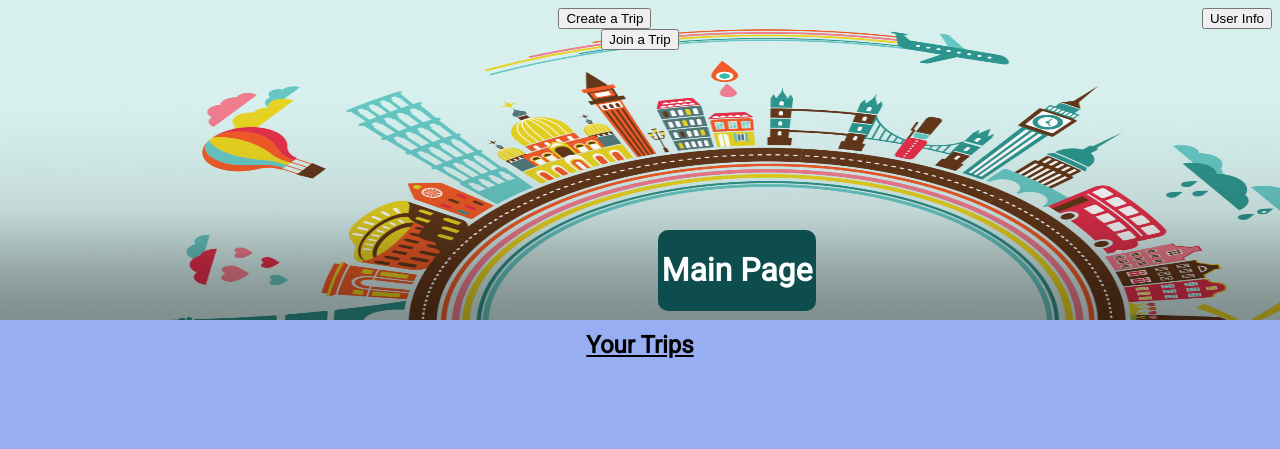
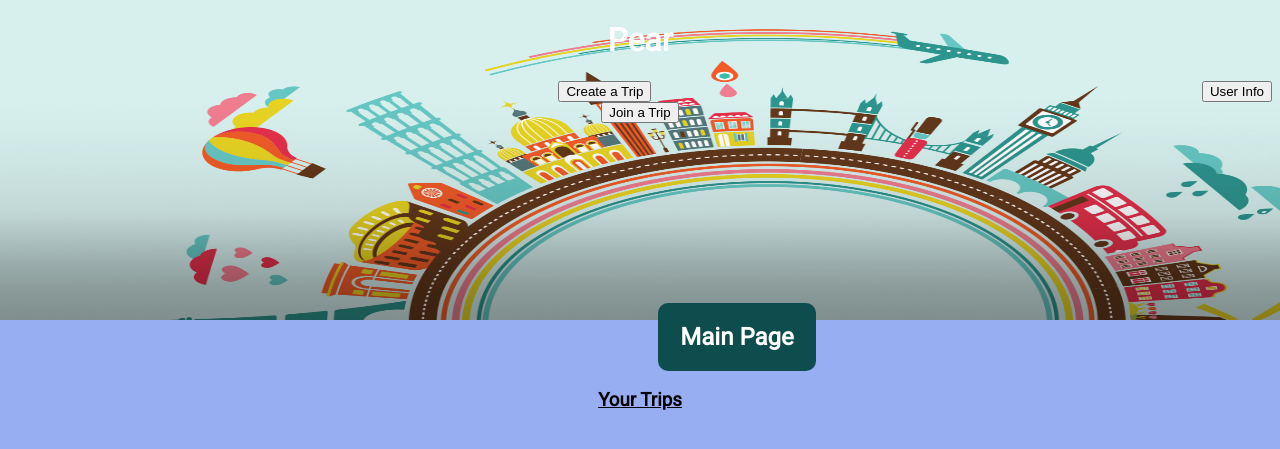
Before and after one commit to itsmelodious/MAC, a Python web app: template templates/mainpage.html in a window 1280 px wide. Shown: the top 449 px of the page. Run offline with Jinja, Linux system fonts and the light colour scheme; the template is opened without the code that fills it, so the values that code supplies are empty.

Commit message:
Added app name to HTML pages

```diff
--- a/templates/editrip.html
+++ b/templates/editrip.html
@@ -7,9 +7,11 @@
     <link href='https://fonts.googleapis.com/css?family=Roboto' rel='stylesheet' type='text/css'>
   </head>
 
+  <body>
+    <strong><h1>Pear</h1></strong>
     <!-- Enables creator to edit trip name and trip password -->
     <form action="{{ trip.url() }}" method="post">
-    <strong><h1>Edit Trip</h1></strong>
+      <h2>Edit Trip</h2>
       <h3>Trip Name</h3>
       <input type="text" name ="tripname" value={{trip.tripname}} >
       <h3>Trip Password</h3>
@@ -32,7 +34,6 @@
           </tr>
         </table>
     </form>
-  <body>
 
     <!-- Enables creator to add or remove someone from the list -->
       <p>Add a person</p>
--- a/templates/home.html
+++ b/templates/home.html
@@ -7,13 +7,13 @@
 
 <html>
   <head>
-    <title>Log Into App Name Here</title>
+    <title>Log Into Pear</title>
     <link rel="stylesheet" href="/stylesheets/styles.css">
     <link href='https://fonts.googleapis.com/css?family=Roboto' rel='stylesheet' type='text/css'>
   </head>
 
   <body>
-    <h1>App Name Here</h1>
+    <strong><h1>Pear</h1></strong>
     <!-- Sign in link -->
     INSERT BIG IMAGE AND INFO HERE
     <button><a href="/newaccount">Sign Up</a></button>
--- a/templates/jointrip.html
+++ b/templates/jointrip.html
@@ -8,7 +8,8 @@
   </head>
 
   <body>
-    <h1>Join a Trip</h1>
+    <strong><h1>Pear</h1></strong>
+    <h2>Join a Trip</h2>
     <form method="post" action ="/mainpage">
         <input type="text" name="tripname" placeholder="Name of the trip"/><br>
         <input type="password" name="trippw" placeholder="Enter the trip password"/><br>
--- a/templates/mainpage.html
+++ b/templates/mainpage.html
@@ -33,22 +33,23 @@
 
 <html>
   <head>
-    <title>App Name Here</title>
+    <title>Pear</title>
     <link rel="stylesheet" href="/stylesheets/styles.css">
     <link href='https://fonts.googleapis.com/css?family=Roboto' rel='stylesheet' type='text/css'>
   </head>
 
   <body>
+    <strong><h1>Pear</h1></strong>
     <button class="right" id="userInfoButton"><a href="/userinfo">User Info</a></button>
     <button class="left" id="createTripButton"><a href="/newtrip">Create a Trip</a></button><br>
     <button class="left" id="joinTripButton"><a href="/jointrip">Join a Trip</a></button>
-    <div id= mainpage>
-        <h1>Main Page</h1>
+    <div id="mainpage">
+        <h2>Main Page</h2>
     </div>
     <div>
       <ul>
         <div id="yourTrips">
-        <h2>Your Trips</h2>
+        <h3>Your Trips</h3>
         {% for trip in trips %}
           <li><a href="{{ trip.url() }}">{{ trip.tripname }}</a></li>
         {% endfor %}
--- a/templates/newacc.html
+++ b/templates/newacc.html
@@ -8,7 +8,7 @@
   </head>
 
   <body>
-    <strong><h1>App Name Here</h1></strong>
+    <strong><h1>Pear</h1></strong>
     <h2>Create an Account</h2>
 
     <form action="/newaccount" method="post">
--- a/templates/newtrip.html
+++ b/templates/newtrip.html
@@ -23,7 +23,7 @@
   </head>
 
   <body>
-    <strong><h1>App Name Here</h1></strong>
+    <strong><h1>Pear</h1></strong>
     <h2>Create a New Trip</h2>
 
     <form method="post" action ="/mainpage">
--- a/templates/tripinfo.html
+++ b/templates/tripinfo.html
@@ -8,7 +8,8 @@
   </head>
 
   <body>
-    <h1 class="tripinfo">{{trip.tripname}}</h1>
+    <h1>Pear</h1>
+    <h2 class="tripinfo">{{ trip.tripname }}</h2>
     {% for car in cars %}
       <div class="car">
         <!-- Display the driver name -->
--- a/templates/userinfo.html
+++ b/templates/userinfo.html
@@ -8,6 +8,7 @@
   </head>
 
   <body>
+    <strong><h1>Pear</h1></strong>
     <p>
       {{user}}
       <a href="{{ logout_url }}">Sign out</a>
```
Lines whose indentation alone changed are shown as unchanged.
